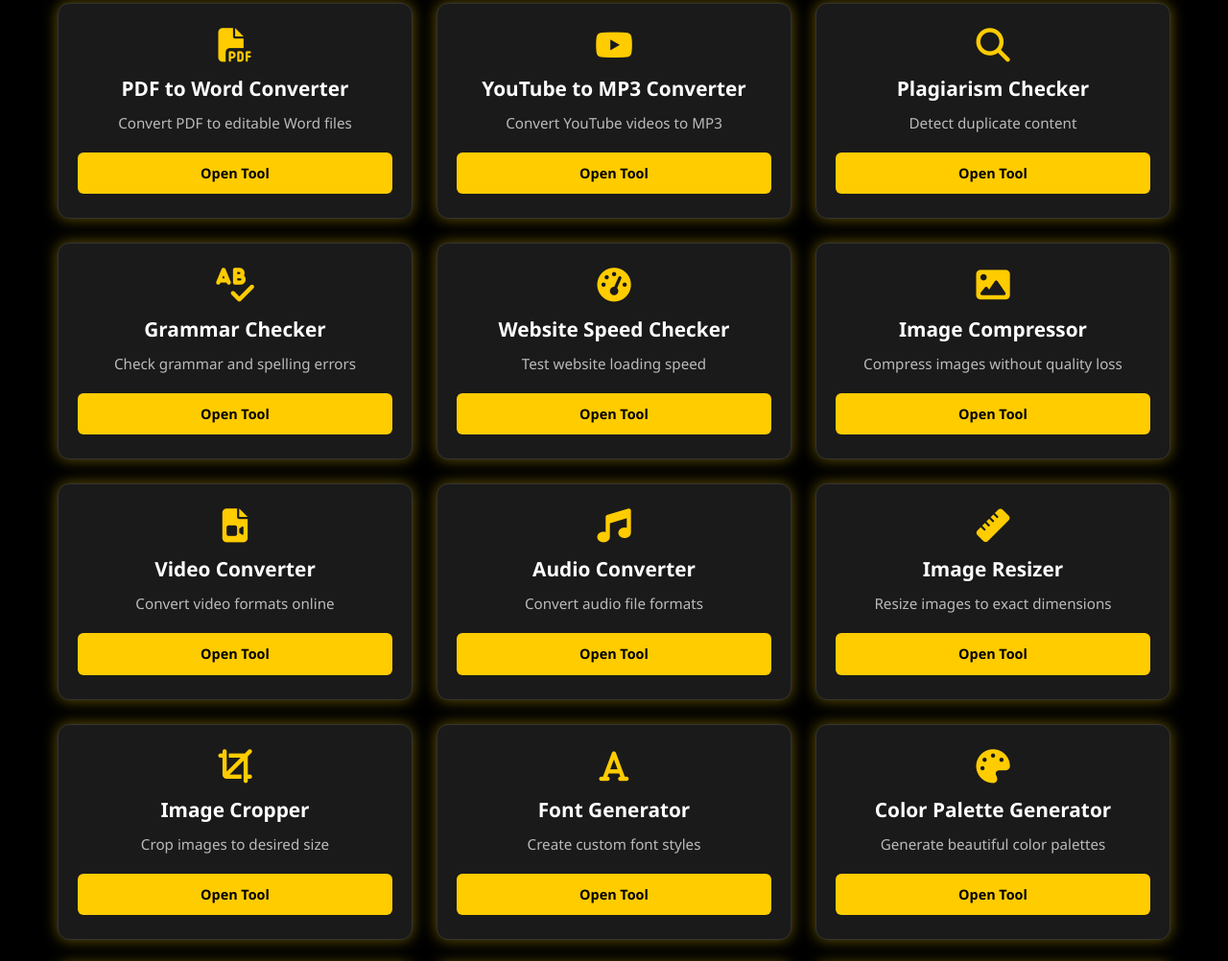
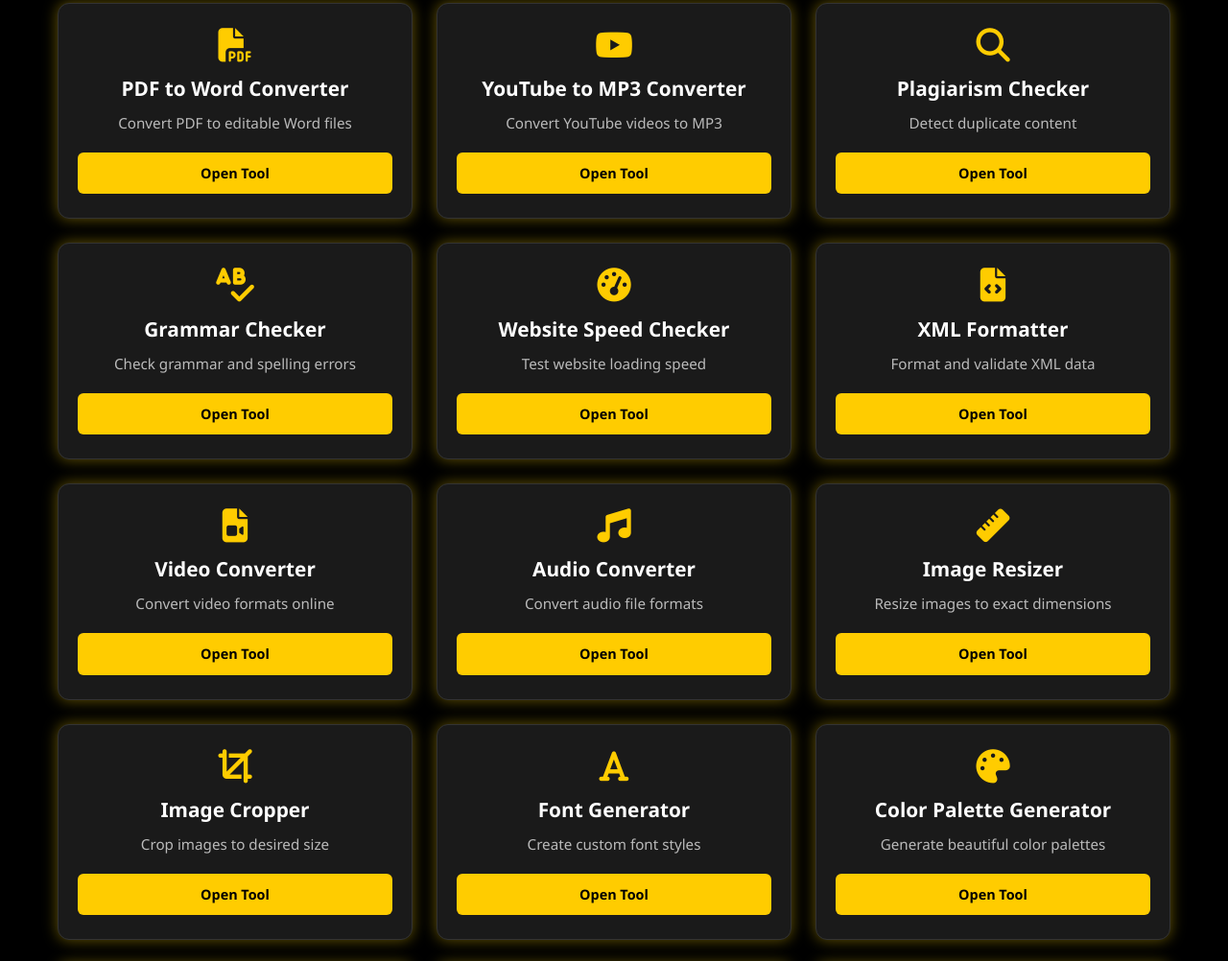
Before and after one commit to mariaajames280-blip/Online-Web-Tool, a plain HTML site: page index.html in a window 1280 px wide. Shown: the part 2902-3904 px from the top of the page at 96% size. Drawn offline with Linux system fonts and the light colour scheme.

Commit message:
Update index.html

```diff
--- a/index.html
+++ b/index.html
@@ -898,13 +898,12 @@
                     <a href="website-speed-checker.html" class="tool-link">Open Tool</a>
                 </div>
 
-                <!-- Additional Tools -->
-                <div class="tool-card">
-                    <i class="fas fa-image"></i>
-                    <h3>Image Compressor</h3>
-                    <p>Compress images without quality loss</p>
-                    <a href="image-compressor.html" class="tool-link">Open Tool</a>
-                </div>
+                         <div class="tool-card">
+                         <i class="fas fa-file-code"></i>
+                         <h3>XML Formatter</h3>
+                         <p>Format and validate XML data</p>
+                         <a href="xml-formatter.html" class="tool-link">Open Tool</a>
+                        </div>
 
                 <div class="tool-card">
                     <i class="fas fa-file-video"></i>
```
